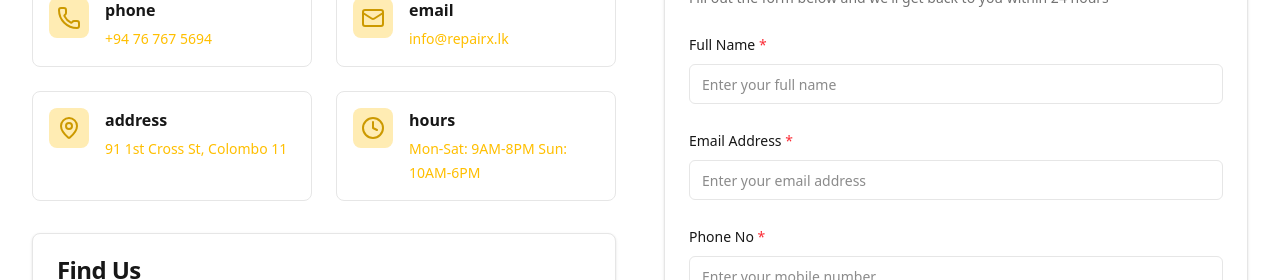
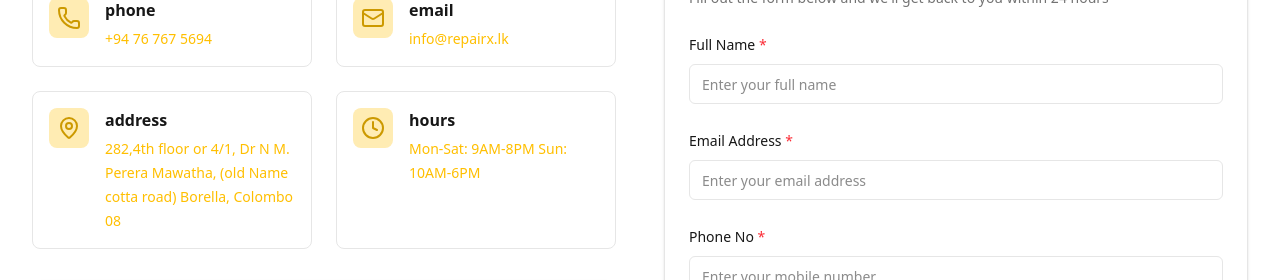
Before and after one commit to RovertakeEx/RepairX_Landing, a React (Vite) app: page / in a window 1280 px wide. Shown: the part 5480-5760 px from the top of the page. Built offline with nearby package versions, Linux system fonts and the light colour scheme.

Commit message:
Update appSetting.ts
Address updated.

```diff
--- a/src/data/appSetting.ts
+++ b/src/data/appSetting.ts
@@ -56,7 +56,7 @@ const appSettings: AppSettings = {
   contactInfo: [
     { icon: Phone, type: "phone", value: "+94 76 767 5694", href: "tel:+94767675694" },
     { icon: Mail, type: "email", value: "info@repairx.lk", href: "mailto:info@repairx.lk" },
-    { icon: MapPin, type: "address", value: "91 1st Cross St, Colombo 11", href: "https://maps.app.goo.gl/BU9RzMYpeimk7xqQ7" },
+    { icon: MapPin, type: "address", value: "282,4th floor or 4/1, Dr N M. Perera Mawatha, (old Name cotta road) Borella, Colombo 08", href: "https://maps.app.goo.gl/BU9RzMYpeimk7xqQ7" },
     { icon: Clock, type: "hours", value: "Mon-Sat: 9AM-8PM\nSun: 10AM-6PM" },
   ]
 };
```
